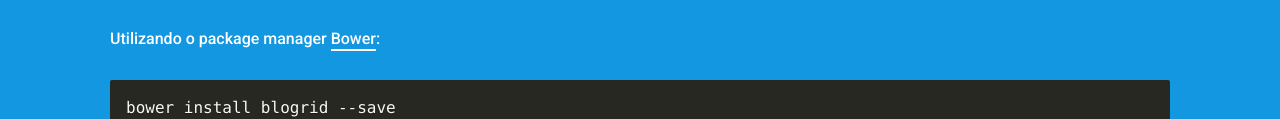
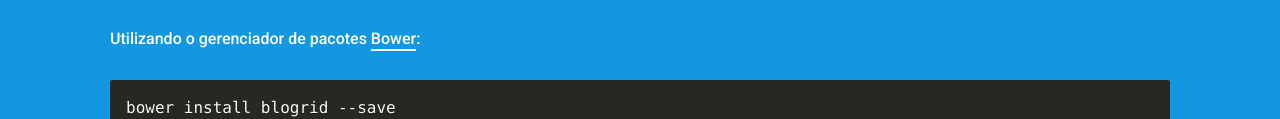
Before and after one commit to andergtk/blogrid, a plain HTML site: page index.html in a window 1280 px wide. Shown: the part 479-598 px from the top of the page. Drawn offline with Linux system fonts and the light colour scheme.

Commit message:
Atualiza demo

```diff
--- a/index.html
+++ b/index.html
@@ -25,7 +25,7 @@
 
 		<div class="container">
 			<h2>Instalar</h2>
-			<p>Utilizando o package manager <a href="https://bower.io/">Bower</a>:</p>
+			<p>Utilizando o gerenciador de pacotes <a href="https://bower.io/">Bower</a>:</p>
 			<pre class="language-bash">bower install blogrid --save</pre>
 			<p>Ou faça o <a href="https://github.com/andergtk/blogrid/archive/v0.3.2.zip">download</a> e inclua o arquivo na sua página:</p>
 			<pre><code class="language-markup">&lt;link rel="stylesheet" href="blogrid.css"&gt;</code></pre>
```
